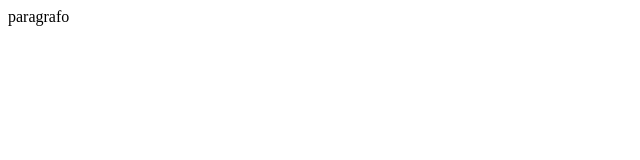
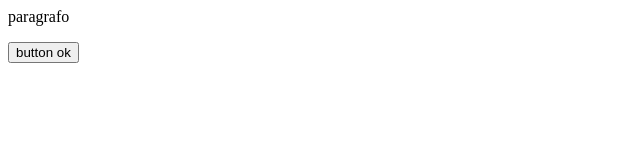
Before and after one commit to jeffersonBf/modulogit, a plain HTML site: page index.html in a window 1280 px wide. Shown: the whole page, without its empty margins (0-640 px from the left). Drawn offline with Linux system fonts and the light colour scheme.

Commit message:
alterção no index e README  mais uma vez

```diff
--- a/index.html
+++ b/index.html
@@ -1 +1,2 @@
 <p>paragrafo</p>
+<button>button ok</button>
```
Also changed, not shown: 1 other file.
